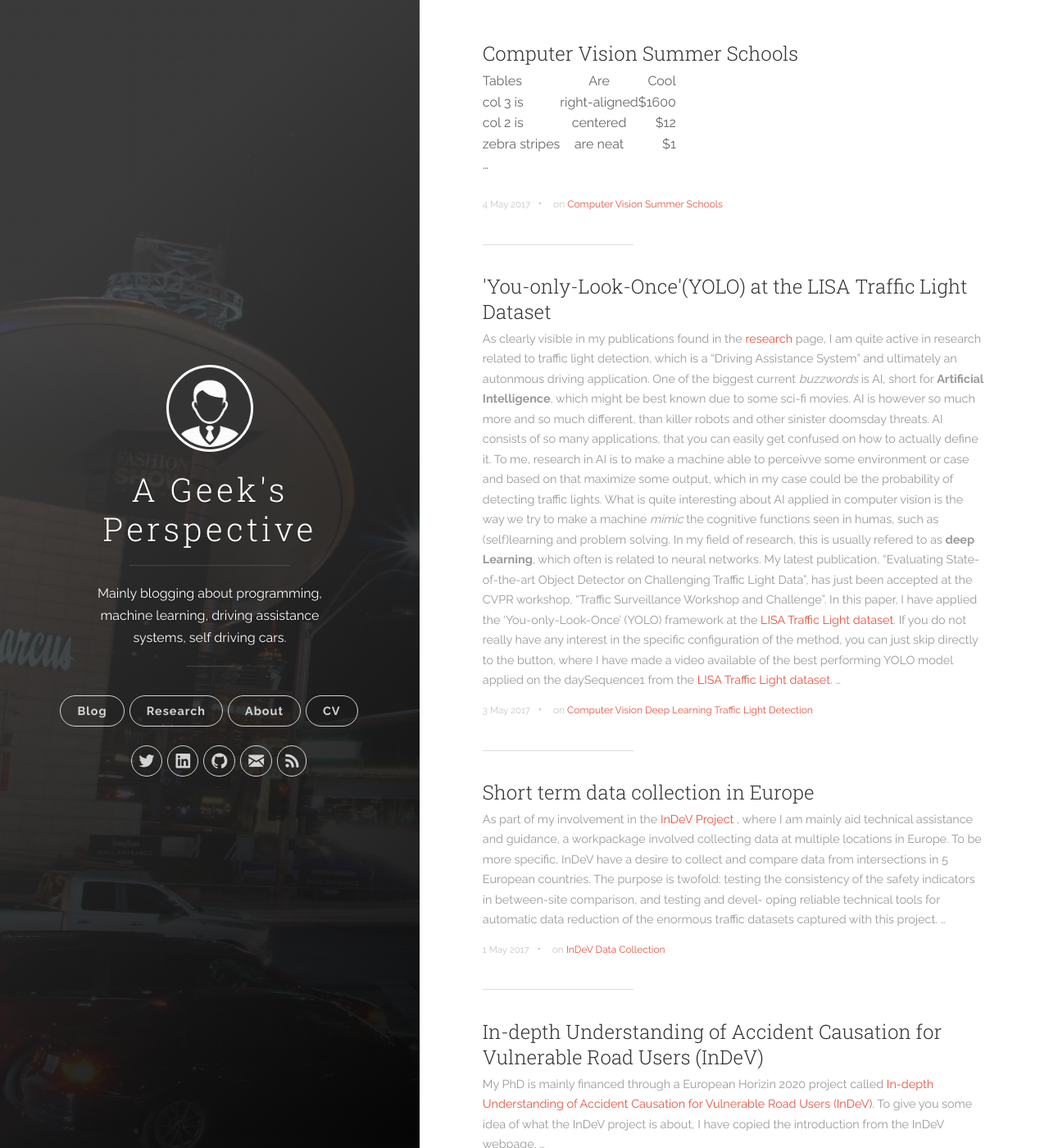
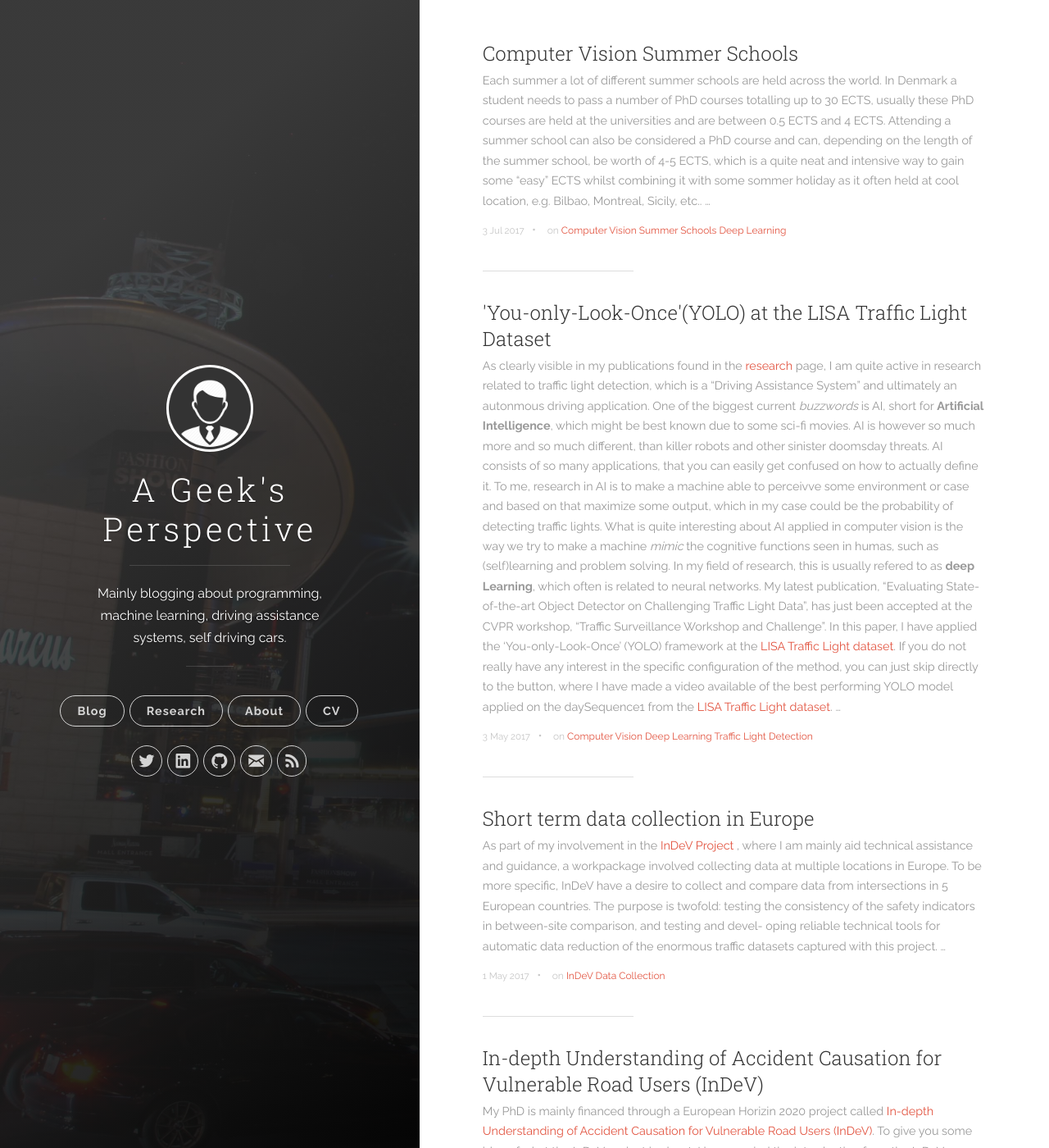
Before and after one commit to Mbornoe/mbornoe.github.io, a Jekyll site: the page built from index.html, in a window 1280 px wide and 1400 px high. Shown: the whole window at 82% size. Built offline with Jekyll 4.4.1, drawn with Linux system fonts in a browser that asks for light colours; nearby versions of some CDN libraries; the list of posts is cut into pages by our own code.

Commit message:
Summer school post

```diff
--- a/_config.yml
+++ b/_config.yml
@@ -1,8 +1,8 @@
 # Site settings
 title: A Geek's Perspective
 description: 'Mainly blogging about programming, machine learning, driving assistance systems, self driving cars.'
-#url: 'http://127.0.0.1:4000'
-url: 'http://mbornoe.github.io'
+url: 'http://127.0.0.1:4000'
+#url: 'http://mbornoe.github.io'
 baseurl: '/'
 # google_analytics: 'UA-XXXXXX-X'
 google_analytics: 'UA-55391789-2'
--- a/_posts/2017-05-04-computer-vision-summer-schools.markdown
+++ /dev/null
@@ -1,13 +0,0 @@
----
-title:  "Computer Vision Summer Schools"
-date:   2017-05-04 15:04:23
-categories: [Computer Vision, Summer Schools]
-tags: [Computer Vision, Summer Schools]
----
-
-
-| Tables        | Are           | Cool  |
-| ------------- |:-------------:| -----:|
-| col 3 is      | right-aligned | $1600 |
-| col 2 is      | centered      |   $12 |
-| zebra stripes | are neat      |    $1 |
--- /dev/null
+++ b/_posts/2017-07-03-computer-vision-summer-schools.markdown
@@ -0,0 +1,20 @@
+---
+title:  "Computer Vision Summer Schools"
+date:   2017-07-03 15:04:23
+categories: [Computer Vision, Summer Schools, Deep Learning]
+tags: [Computer Vision, Summer Schools, Deep Learning]
+---
+
+Each summer a lot of different summer schools are held across the world. In Denmark a student needs to pass a number of PhD courses totalling up to 30 ECTS, usually these PhD courses are held at the universities and are between 0.5 ECTS and 4 ECTS. Attending a summer school can also be considered a PhD course and can, depending on the length of the summer school, be worth of 4-5 ECTS, which is a quite neat and intensive way to gain some "easy" ECTS whilst combining it with some sommer holiday as it often held at cool location, e.g. Bilbao, Montreal, Sicily, etc..
+
+I have tried to make an overview of some of the summer schools that could be relavant to me as a  Computer Vision PhD.
+
+| **Summer School Name**                                                                                               | **Dates**                   | **Location**        | **Registration Deadline**| **Price [€]** |
+|:---------------------------------------------------------------------------------------------------------------------|----------------------------:|--------------------:|-------------------------:|----------:|
+| [Deep Learning Summer School (DLSS)](https://mila.umontreal.ca/en/cours/deep-learning-summer-school-2017/)           | June 26th - July 1st, 2017  | Montreal, Canada    |   March 20th, 2017       | 369       |
+| [Reinforcement Learning Summer School (RLSS)](https://mila.umontreal.ca/en/cours/deep-learning-summer-school-2017/)  | July 3rd - 5th, 2017        | Montreal, Canada    |    March 20th, 2017      | 151       |
+| [International Summer School on Deep Learning (DeepLearn)](http://grammars.grlmc.com/DeepLearn2017/)                 | July 17th — 21st, 2017      | Bilbao, Spain       |    July 17th, 2017       | 310 - 520 |
+| [International Computer Vision Summer School (ICVSS)](http://iplab.dmi.unict.it/icvss2017/)                          | July 9th — 15th, 2017       | Sicily, Italy       |    March 31st, 2017      | 525       |
+
+
+I applied to the Deep Learning Summer School and Reinforcement Learning Summer School (Attending in both is only €460 ) held in Montreal, CA, but did unfortnetly not get accepted to particpate in it, which was quite disappointing. Ideally I wanted to attend a summer school this year, but as I am also travlling CVPR which is overlapping with most of the other interesting summer school, I will have to wait to next year. I am considering other
--- a/css/uno.css
+++ b/css/uno.css
@@ -35,7 +35,23 @@ q:before, q:after {
 
 table {
 	border-collapse: collapse;
-	border-spacing: 0; }
+	border-spacing: 0;
+	border-bottom: 2px solid #000;
+	padding: 5px;
+	width: 100%;
+	margin-bottom: 15px;
+	}
+
+tr {
+    border-bottom: 1px solid #ccc;
+}
+
+td {
+    padding-top: .5em;
+    padding-bottom: .5em;
+}
+
+table thead th { border-bottom: 2px solid #000; padding: 5px;}
 
 body {
 	width: 100%;
```
Also changed, not shown: css/resume.css (+7 -0 lines).
